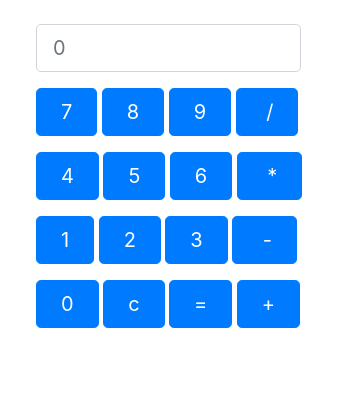
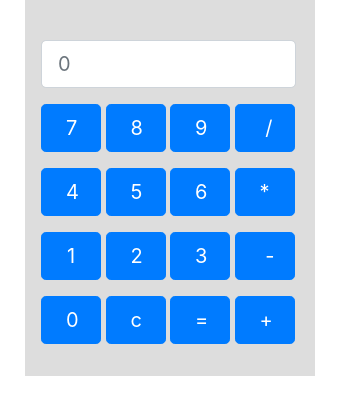
Before and after one commit to marcostack/calculadora, an Electron app: page index.html in a window 340 px wide. Drawn offline with nearby package versions, Linux system fonts and the light colour scheme.

Commit message:
Alteração para no layout

```diff
--- a/index.html
+++ b/index.html
@@ -16,41 +16,33 @@
 </head>
 
 <body>
-    <div class="mx-auto pl-3" style="width:300px;">
-      <div class="form-group mt-4" style="width: 265px;">
+    <div class="mx-auto p-3" style="width:290px; background-color: #ddd;">
+      <div class="form-group mt-4" style="width: 255px;">
         <input type="text" class="form-control form-control-lg" id="displayInputNumber" aria-describedby="displayInputHelp" onInput="calc()" placeholder="0">
       </div>
-      <div class="form-group row">
-        <div class="col-sm-10">
-          <button type="button" value="7" onclick="btnCal(value)" class="btn btn-lg btn-primary pl-4 pr-4">7</button>
-          <button type="button" value="8" onclick="btnCal(value)" class="btn btn-lg btn-primary pl-4 pr-4">8</button>
-          <button type="button" value="9" onclick="btnCal(value)" class="btn btn-lg btn-primary pl-4 pr-4">9</button>
-          <button type="button" value="/" onclick="btnCal(value)" class="btn btn-lg btn-primary pl-4 pr-4">&nbsp;/</button>
-        </div>
+      <div class="form-group" style="width: 100%;">
+          <button type="button" value="7" onclick="btnCal(value)" class="btn btn-lg btn-primary pl-4 pr-4" style="width:60px;">7</button>
+          <button type="button" value="8" onclick="btnCal(value)" class="btn btn-lg btn-primary pl-4 pr-4" style="width:60px;">8</button>
+          <button type="button" value="9" onclick="btnCal(value)" class="btn btn-lg btn-primary pl-4 pr-4" style="width:60px;">9</button>
+          <button type="button" value="/" onclick="btnCal(value)" class="btn btn-lg btn-primary pl-4 pr-4" style="width:60px;">&nbsp;/</button>
       </div>
-      <div class="form-group row">
-        <div class="col-sm-10">
-          <button type="button" value="4" onclick="btnCal(value)" class="btn btn-lg btn-primary pl-4 pr-4">4</button>
-          <button type="button" value="5" onclick="btnCal(value)" class="btn btn-lg btn-primary pl-4 pr-4">5</button>
-          <button type="button" value="6" onclick="btnCal(value)" class="btn btn-lg btn-primary pl-4 pr-4">6</button>
-          <button type="button" value="*" onclick="btnCal(value)" class="btn btn-lg btn-primary pl-4 pr-4">&nbsp;*</button>
-        </div>
+      <div class="form-group" style="width: 100%;">
+          <button type="button" value="4" onclick="btnCal(value)" class="btn btn-lg btn-primary pl-4 pr-4" style="width:60px;">4</button>
+          <button type="button" value="5" onclick="btnCal(value)" class="btn btn-lg btn-primary pl-4 pr-4" style="width:60px;">5</button>
+          <button type="button" value="6" onclick="btnCal(value)" class="btn btn-lg btn-primary pl-4 pr-4" style="width:60px;">6</button>
+          <button type="button" value="*" onclick="btnCal(value)" class="btn btn-lg btn-primary pl-4 pr-4" style="width:60px;">*</button>
       </div>
-      <div class="form-group row">
-        <div class="col-sm-10">
-          <button type="button" value="1" onclick="btnCal(value)" class="btn btn-lg btn-primary pl-4 pr-4">1</button>
-          <button type="button" value="2" onclick="btnCal(value)" class="btn btn-lg btn-primary pl-4 pr-4">2</button>
-          <button type="button" value="3" onclick="btnCal(value)" class="btn btn-lg btn-primary pl-4 pr-4">3</button>
-          <button type="button" value="-" onclick="btnCal(value)" class="btn btn-lg btn-primary pl-4 pr-4">&nbsp;-</button>
-        </div>
+      <div class="form-group" style="width: 100%;">
+          <button type="button" value="1" onclick="btnCal(value)" class="btn btn-lg btn-primary pl-4 pr-4" style="width:60px;">1</button>
+          <button type="button" value="2" onclick="btnCal(value)" class="btn btn-lg btn-primary pl-4 pr-4" style="width:60px;">2</button>
+          <button type="button" value="3" onclick="btnCal(value)" class="btn btn-lg btn-primary pl-4 pr-4" style="width:60px;">3</button>
+          <button type="button" value="-" onclick="btnCal(value)" class="btn btn-lg btn-primary pl-4 pr-4" style="width:60px;">&nbsp;-</button>
       </div>
-      <div class="form-group row">
-        <div class="col-sm-10">
-          <button type="button" value="0" onclick="btnCal(value)" class="btn btn-lg btn-primary pl-4 pr-4">0</button>
-          <button type="button" value="c" onclick="btnClear()" class="btn btn-lg btn-primary pl-4 pr-4">c</button>
-          <button type="button" value="=" onclick="btnResult()" class="btn btn-lg btn-primary pl-4 pr-4">=</button>
-          <button type="button" value="+" onclick="btnCal(value)" class="btn btn-lg btn-primary pl-4 pr-4">+</button>
-        </div>
+      <div class="form-group" style="width: 100%;">
+          <button type="button" value="0" onclick="btnCal(value)" class="btn btn-lg btn-primary pl-4 pr-4" style="width:60px;">0</button>
+          <button type="button" value="c" onclick="btnClear()" class="btn btn-lg btn-primary pl-4 pr-4" style="width:60px;">c</button>
+          <button type="button" value="=" onclick="btnResult()" class="btn btn-lg btn-primary pl-4 pr-4" style="width:60px;">=</button>
+          <button type="button" value="+" onclick="btnCal(value)" class="btn btn-lg btn-primary pl-4 pr-4" style="width:60px;">+</button>
       </div>
       <p id="resultado"></p>
   </div>
```
